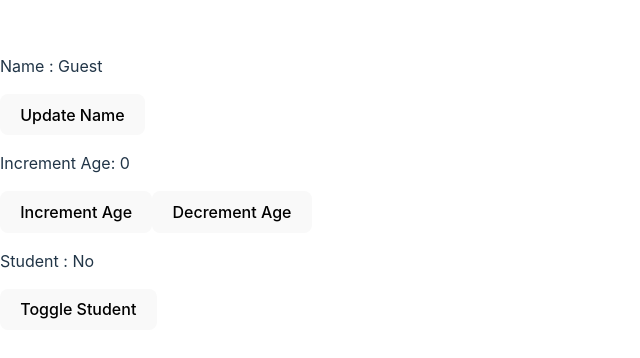
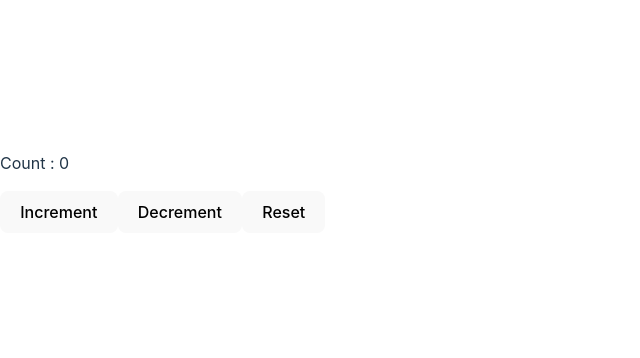
Before and after one commit to krdivyamani/overreacting, a React (Vite) app in the folder reactPractice/: page / in a window 1280 px wide. Shown: the part 216-574 px from the top of the page, without its empty margins (0-640 px from the left). Built offline with nearby package versions, Linux system fonts and the light colour scheme.

Commit message:
Added updater function in (CountVal.jsx)

```diff
--- a/reactPractice/src/App.jsx
+++ b/reactPractice/src/App.jsx
@@ -1,13 +1,11 @@
-import './App.css'
-import List from './List.jsx'
-import Button from './Button.jsx'
-import MyComponent from './MyComponent.jsx'
-import ComponentOnChange from './ComponentOnChange.jsx'
-import ColorPicker from './ColorPicker.jsx'
+import "./App.css";
+import List from "./List.jsx";
+import Button from "./Button.jsx";
+import MyComponent from "./MyComponent.jsx";
+import ComponentOnChange from "./ComponentOnChange.jsx";
+import ColorPicker from "./ColorPicker.jsx";
+import CountVal from "./CountVal.jsx";
 
 export default function App() {
-
-  return (
-    <MyComponent />
-  )
+  return <CountVal />;
 }
--- /dev/null
+++ b/reactPractice/src/CountVal.jsx
@@ -0,0 +1,49 @@
+//updater function = A function passed as an argument to setstate() usually
+//ex. setYear (y => y + 1)
+//Allow for safe updates based on the previous state
+//Used with multiple state updates and asynchronous functions
+//Good practice to use updater functions
+
+import { useState } from "react";
+
+function CountVal() {
+  const [val, setVal] = useState(0);
+
+  function increment() {
+    // Uses the CURRENT state to calculate the NEXT state.
+    // set functions do not trigger an update.
+    // React batches together state updates for performance reasons.
+    // NEXT state becomes the CURRENT state after an update.
+    // setVal(val + 1);
+
+    // Takes the PENDING state to calculate NEXT state.
+    // React puts your updater function in a queue (waiting in line)
+    // During the next render, it will call them in the same order.
+    setVal((v) => v + 1);
+    setVal((v) => v + 1);
+    setVal((v) => v + 1);
+  }
+  function decrement() {
+    //setVal(val - 1);
+
+    setVal((v) => v - 1);
+    setVal((v) => v - 1);
+    setVal((v) => v - 1);
+  }
+  function reset() {
+    setVal(0);
+
+    //setVal((v) => (v = 0));
+  }
+
+  return (
+    <div>
+      <p>Count : {val}</p>
+      <button onClick={increment}>Increment</button>
+      <button onClick={decrement}>Decrement</button>
+      <button onClick={reset}>Reset</button>
+    </div>
+  );
+}
+
+export default CountVal;
```
